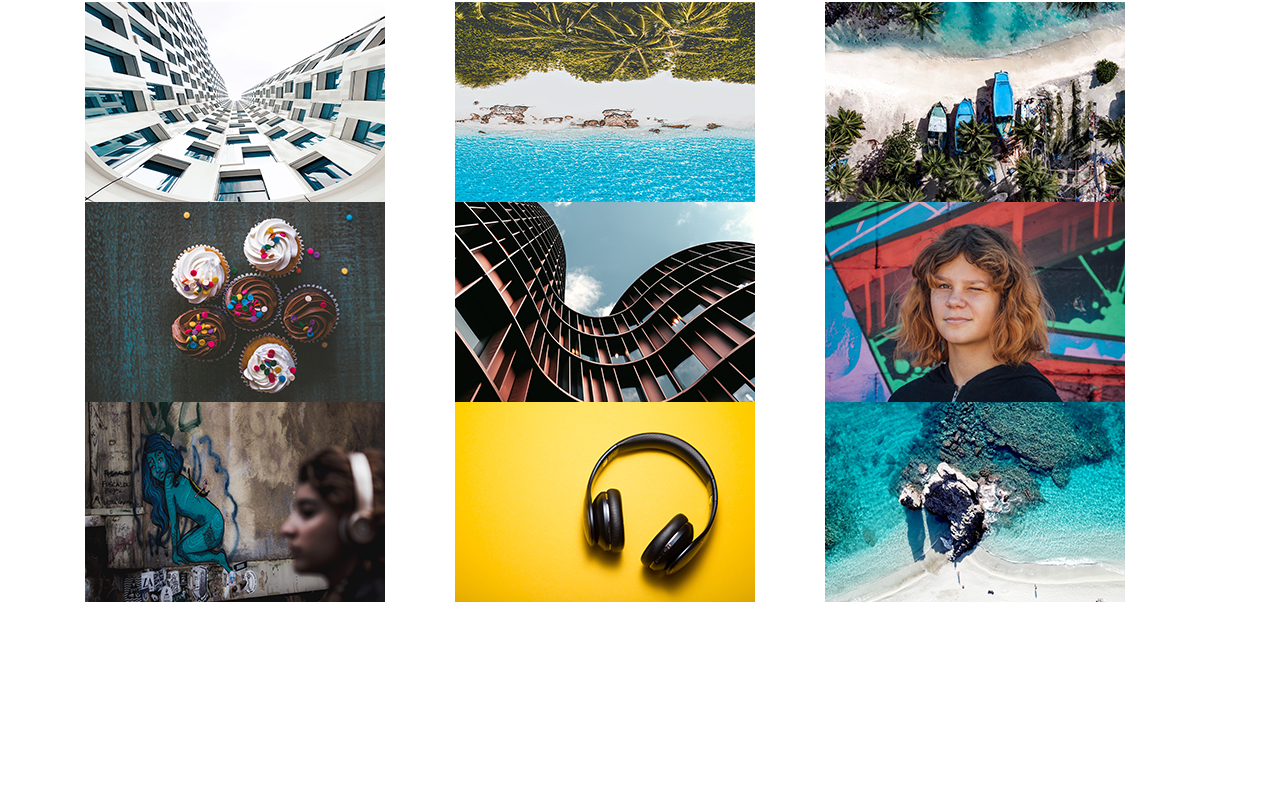
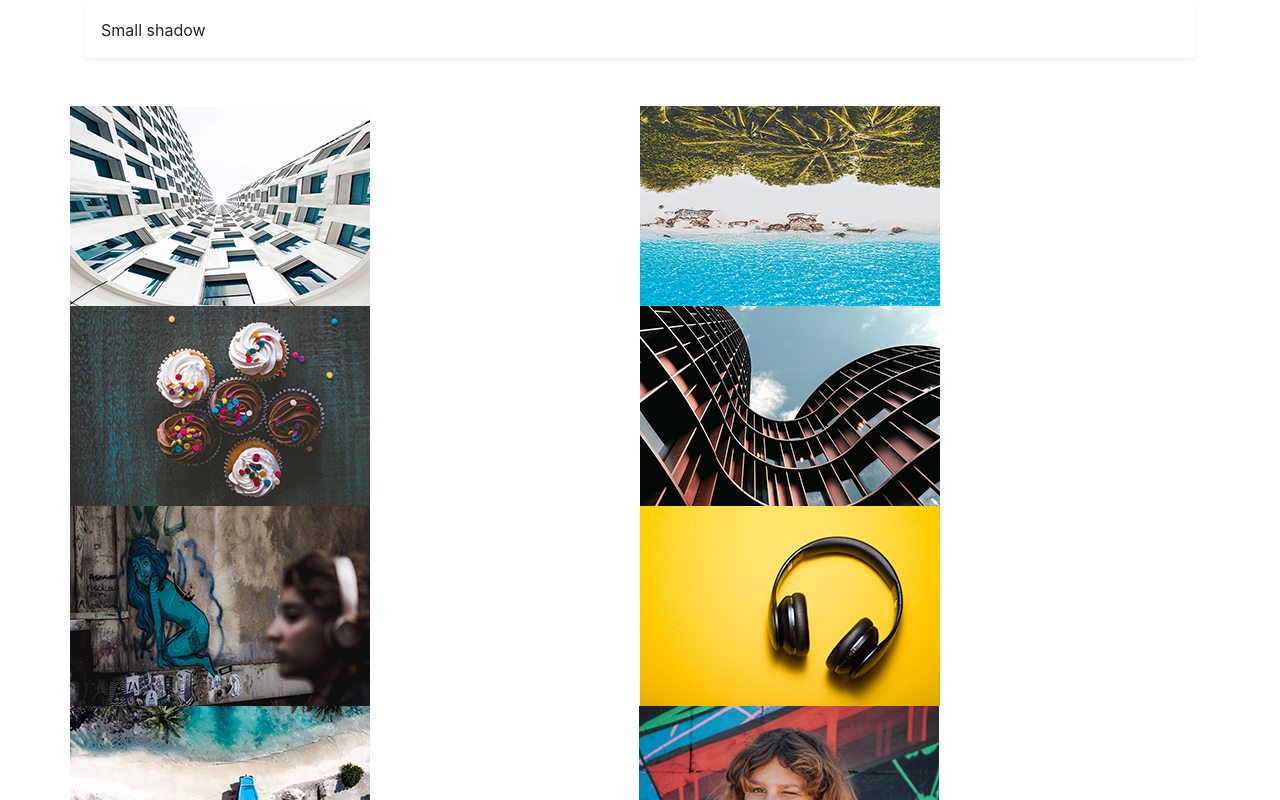
Before and after one commit to lbrizel/m1-hw1-brizel-lauren, a plain HTML site: page index.html in a window 1280 px wide. Shown: the part 54-854 px from the top of the page. Before the commit the page ends 800 px from the top, so only its background shows below. Drawn offline with nearby package versions, Linux system fonts and the light colour scheme.

Commit message:
Add padding to images and media query

```diff
--- a/index.html
+++ b/index.html
@@ -8,12 +8,15 @@
     <!-- Bootstrap CSS -->
     <link rel="stylesheet" href="https://stackpath.bootstrapcdn.com/bootstrap/4.4.1/css/bootstrap.min.css" integrity="sha384-Vkoo8x4CGsO3+Hhxv8T/Q5PaXtkKtu6ug5TOeNV6gBiFeWPGFN9MuhOf23Q9Ifjh" crossorigin="anonymous">
 
+    <link type="text/css" rel="stylesheet" href="main.css" />
+
     <title>Hello, world!</title>
   </head>
   <body>
     <h1>This Is An Image Gallery</h1>
     <div class="container">
-      <div class="row no-gutters">
+    <div class="shadow-sm p-3 mb-5 bg-white rounded">Small shadow</div>
+      <div class="row">
         <div class="col">
     <img src= "img/hw2-image1.png" alt="hw2 image 1" title="Building">
     <img src= "img/hw2-image2.png" alt="hw2 image 2" title="Cupcakes">
@@ -24,10 +27,12 @@
     <img src= "img/hw2-image5.png" alt="hw2 image 5" title="Brown Building">
     <img src= "img/hw2-image6.png" alt="hw2 image 6" title="Headphones">
         </div>
-        <div class="col">
+      </div>
+      <div class="row">
+         <div class="col">
     <img src= "img/hw2-image7.png" alt="hw2 image 7" title="Birdseye of island">
     <img class="img8" src= "img/hw2-image8.png" alt="hw2 image 8" title="Portrait of girl">
-    <img src= "img/hw2-image9.png" alt="hw2 image 9" title="Blue water">
+    <img class="img9" src= "img/hw2-image9.png" alt="hw2 image 9" title="Blue water">
         </div>
       </div>
     </div>
--- a/main.css
+++ b/main.css
@@ -8,11 +8,35 @@ article, aside, details, figcaption, figure, footer, header, main, nav, section,
     display:block;
 }
 
+body {
+  max-width: 1200px;
+  margin:auto;
+}
 
  .col{
     padding-right: 0;
     padding-left: 0;
   }
+
+
+  @media (min-width: 765px){
+
+  img {
+    margin: 0 auto;
+  }
   img.img8 {
-      padding-left: 5.75%;
+      padding-left: 7.75%;
   }
+
+  .lastrow {
+    display: flex;
+    justify-content: space-between;
+  }
+}
+
+  @media (min-width: 994px){
+
+    img.img8 {
+        padding-left: 23.2%;
+      }
+}
```
